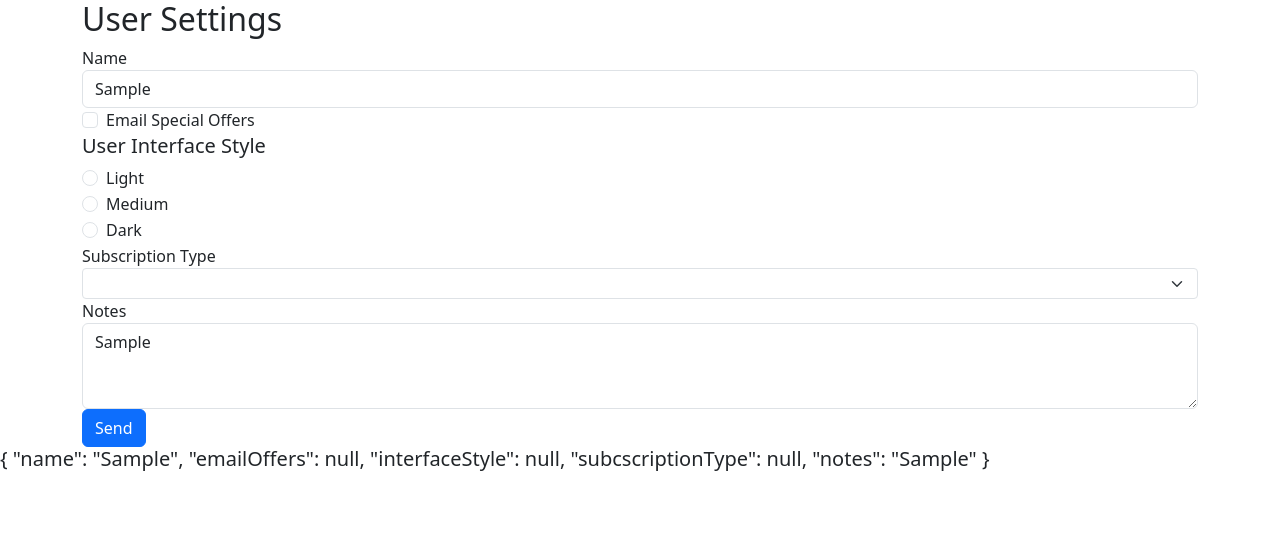
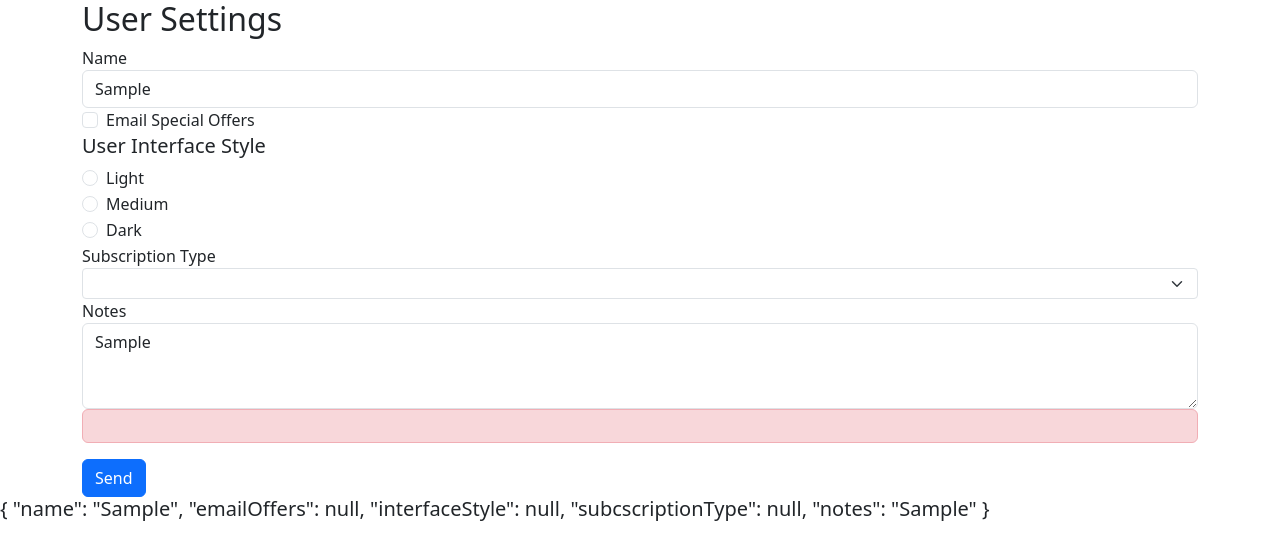
Before and after one commit to enurberk/AngularForms, an Angular app: page / in a window 1280 px wide. Both pictures are taken after typing "Sample", "Sample" into the empty fields and a click on the button "Send". Shown: the top 560 px of the page. Built offline with nearby package versions, Linux system fonts and the light colour scheme; no server answers.

Commit message:
handling post errors

```diff
--- a/src/app/data/data.service.ts
+++ b/src/app/data/data.service.ts
@@ -11,7 +11,7 @@ export class DataService {
   constructor(private http: HttpClient) { }
 
   postUserSettingsForm(userSettings: UserSettings): Observable<any>{
-    return this.http.post('https://putsreq.com/gPktMzOu4ohRwW6AyWKt', userSettings);
+    return this.http.post('https://putsreq.com/VL5gdZNV10j68w63DNa4', userSettings);
     //return of(userSettings);
   }
 }
--- a/src/app/user-settings-form/user-settings-form.component.html
+++ b/src/app/user-settings-form/user-settings-form.component.html
@@ -95,9 +95,11 @@
         </div>
         -->
 
-        <div class="form-group">
-            <button class="btn btn-primary">Send</button>
+        <div [hidden]="!postError"
+            class="alert alert-danger">
+            {{postErrorMessage}}
         </div>
+        <button class="btn btn-primary">Send</button>
     </form>
 </div>
 
--- a/src/app/user-settings-form/user-settings-form.component.ts
+++ b/src/app/user-settings-form/user-settings-form.component.ts
@@ -19,6 +19,8 @@ export class UserSettingsFormComponent implements OnInit {
   };
 
   userSettings: UserSettings = { ...this.originalUserSettings };
+  postError = false;
+  postErrorMessage = '';
 
   constructor(private dataService: DataService) { }
 
@@ -33,10 +35,22 @@ export class UserSettingsFormComponent implements OnInit {
   //Form gönderildiğinde formu kontrol etmek için kullanılır
   onSubmit(form: NgForm) {
     console.log('in onSubmit: ', form.valid);
-    this.dataService.postUserSettingsForm(this.userSettings).subscribe({
-      next: (result) => console.log('success: ', result),
-      error: (err) => console.log('error: ', err)
-    });
+    if (form.valid) {
+      this.dataService.postUserSettingsForm(this.userSettings).subscribe({
+        next: (result) => console.log('success: ', result),
+        error: (err) => this.onHttpError(err)
+      });
+    }
+    else{
+      this.postError = true;
+      this.postErrorMessage = 'Please fix the errors.';
+    }
+
   }
 
+  onHttpError(errResponse: any) {
+    console.log('error: ', errResponse);
+    this.postError = true;
+    this.postErrorMessage = errResponse.error.errorMessage;
+  }
 }
```
